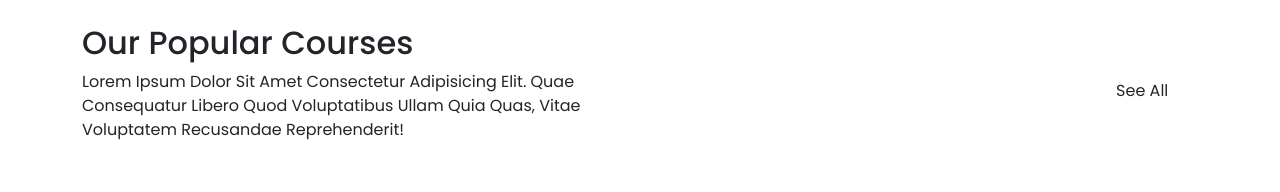
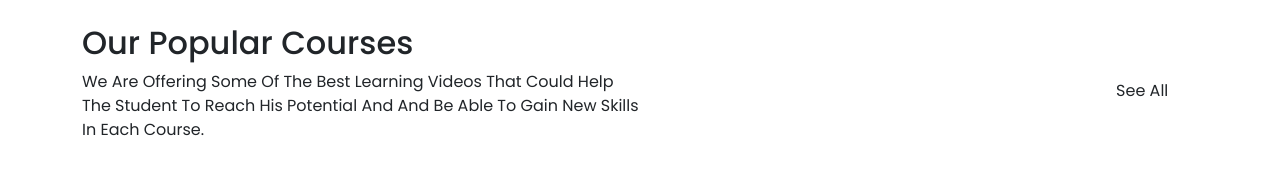
Before and after one commit to Osos-7/Agile-Final, a React (Create React App) app: page /learning_videos in a window 1280 px wide. Shown: the part 231-423 px from the top of the page. Built offline with nearby package versions, Linux system fonts and the light colour scheme.

Commit message:
modifications

```diff
--- a/src/Components/Vidoes/Videos.js
+++ b/src/Components/Vidoes/Videos.js
@@ -37,9 +37,8 @@ const Videos = () => {
               <div className="course__top__left w-50">
                 <h2>Our Popular Courses</h2>
                 <p>
-                  Lorem ipsum dolor sit amet consectetur adipisicing elit. Quae
-                  consequatur libero quod voluptatibus ullam quia quas, vitae
-                  voluptatem recusandae reprehenderit!
+                    We are offering some of the best learning videos that could help the student to reach
+                    his potential and and be able to gain new skills in each course.
                 </p>
               </div>
 
```
